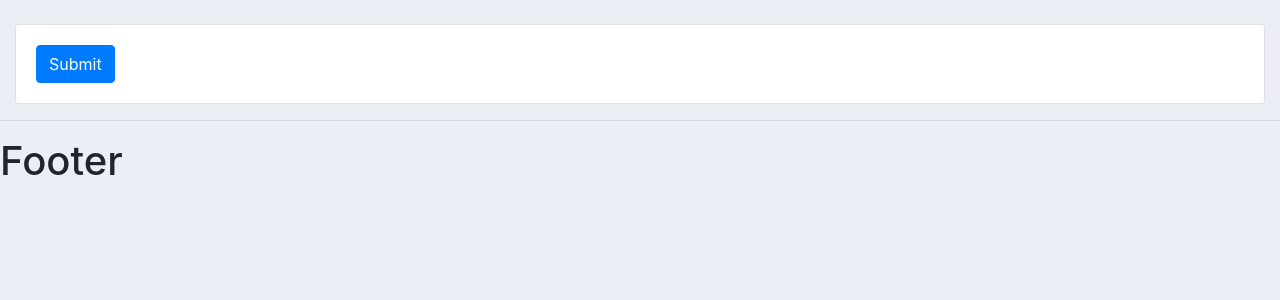
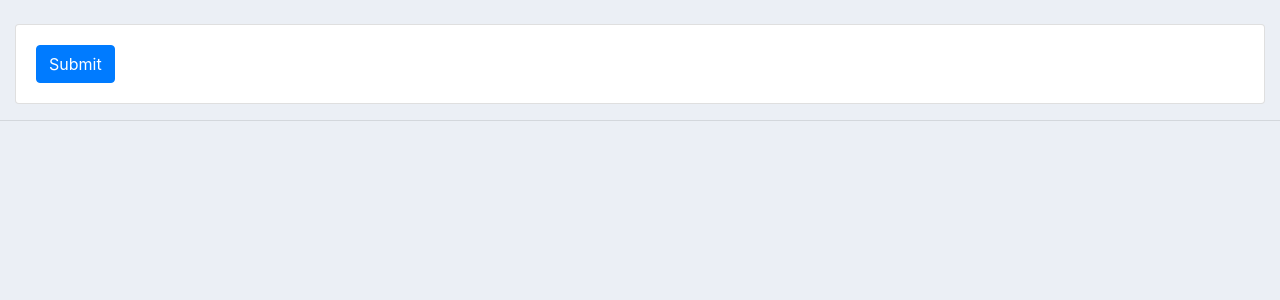
Before and after one commit to ajravinath/glamourtique, a Django app: page /create_order/ in a window 1280 px wide. Shown: the part 66-366 px from the top of the page. Run offline with Django 3.2, Linux system fonts and the light colour scheme; a user stored in the database is signed in; parts of the project's set-up code (start-up, migrations or seed data) failed here and were passed over; some libraries are stand-ins or nearby versions.

Commit message:
remove footer

```diff
--- a/accounts/templates/accounts/main.html
+++ b/accounts/templates/accounts/main.html
@@ -7,6 +7,5 @@
 </div>
     <hr />
     <footer>
-      <h1>Footer</h1>
     </footer>
 {% endblock %}
```
